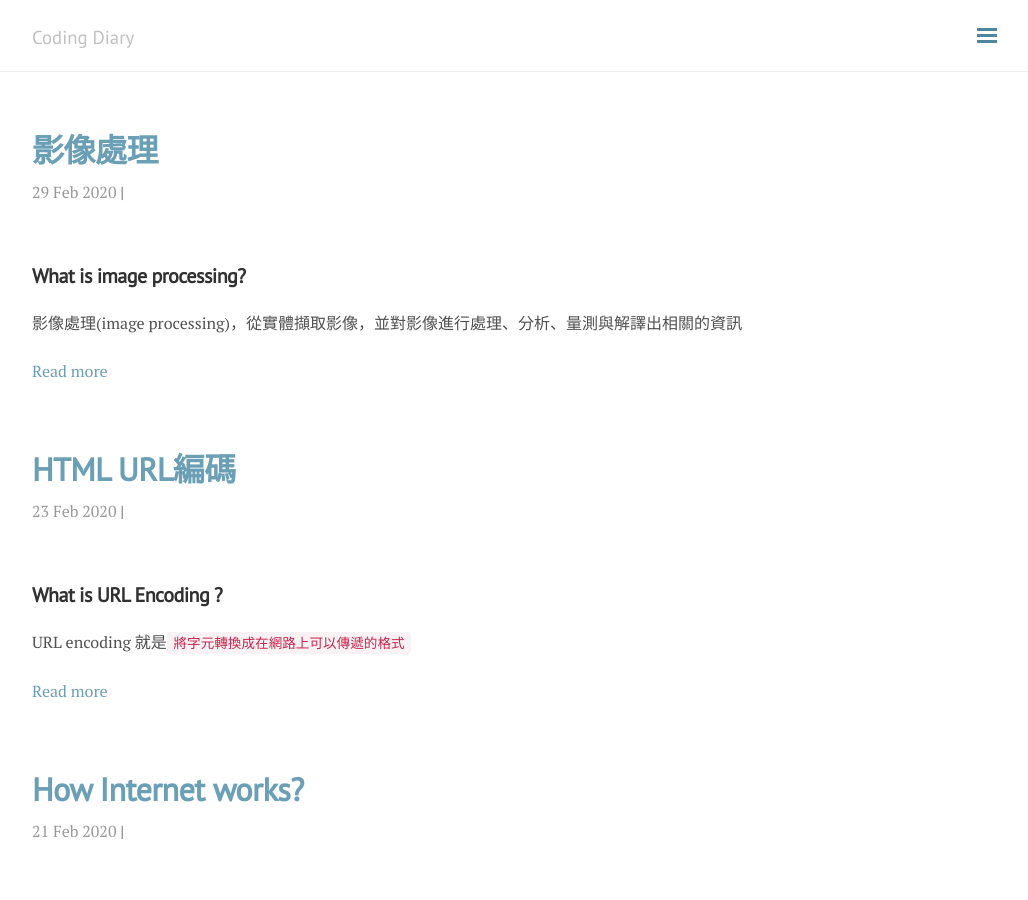
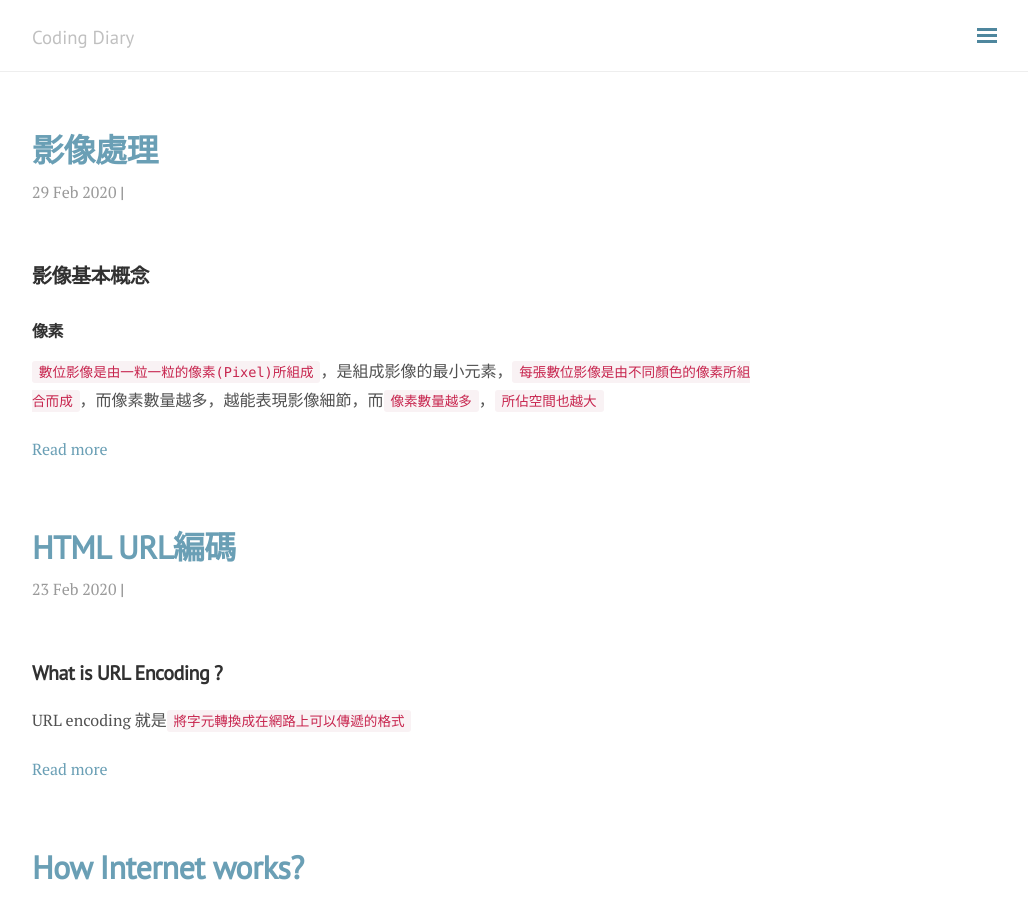
Before and after one commit to david8388/david8388.github.io, a Jekyll site: the page built from index.html, in a window 1280 px wide and 900 px high. Shown: the whole window, without its empty margins (248-1276 px from the left). Built offline with Jekyll 4.4.1, drawn with Linux system fonts in a browser that asks for light colours; nearby versions of some CDN libraries; the list of posts is cut into pages by our own code; comment, search, counter and statistics services are not loaded.

Commit message:
Add content to 2020-02-29-Image-Processing.md

```diff
--- a/_posts/2020-02-29-Image-Processing.md
+++ b/_posts/2020-02-29-Image-Processing.md
@@ -4,6 +4,43 @@
 date: 2020-02-29 14:10
 categories: [ImageProcessing]
 ---
+
+## 影像基本概念
+
+### 像素
+`數位影像是由一粒一粒的像素(Pixel)所組成`，是組成影像的最小元素，`每張數位影像是由不同顏色的像素所組合而成`，而像素數量越多，越能表現影像細節，而`像素數量越多`，`所佔空間也越大`
+
+如下圖，紅色方框處就是一個像素
+
+![pic](https://i.imgur.com/LTrcuER.png)
+
+### 解析度
+
+如果擁有越多像素，畫面細節則越清楚，可以由下圖理解此原理
+
+![pic](https://upload.wikimedia.org/wikipedia/commons/f/f2/Resolution_illustration.png)
+
+當像素為5x5的時候，圖片是非常不清楚的，但像素越來越多到最右方的100x100的時候，可以清楚地顯示「R」
+
+解析度再螢幕以PPI(Pixel Per Inch)為單位，而印刷以DPI(Dot Per Inch)為單位
+
+## 影像種類
+
+1. 點陣圖：以`像素為基礎`組成影像，能真實呈現影像原貌及色彩差異，`放大後會有鋸齒效果`
+
+2. 向量圖：以`數學算式所繪製成的影像`，圖形放大會重新計算，因此`不會有鋸齒狀`
+
+## 影像色彩類型
+
+1. 黑白：只有`黑、白`兩色，`每個像素大小為1Bit`
+
+2. 灰階：還是`黑、白`色，但有`256種明亮度`，`每個像素大小為1Byte`
+
+3. 256色：最多256種顏色，`每個像素大小為1Byte`
+
+4. 高彩：最多65536種顏色，`每個像素大小為2Byte`
+
+5. 全彩：最多1677萬種顏色，`每個像素大小為3Byte`
 
 ## What is image processing?
 
@@ -33,6 +70,10 @@
 
 參考資料：
 
+- [單元一、影像處理基本概念](http://yuan.yocjh.kh.edu.tw/photoimpact/01.htm)
+
+- [解析度到底是什麼？](https://www.viewsonic.com/tw/pr/content/%E8%A7%A3%E6%9E%90%E5%BA%A6%E5%88%B0%E5%BA%95%E6%98%AF%E4%BB%80%E9%BA%BC_7.html)
+
 - [影像處理](https://zh.wikipedia.org/wiki/%E5%9B%BE%E5%83%8F%E5%A4%84%E7%90%86)
 
 - [數位影像處理簡介](http://nova.bime.ntu.edu.tw/~ttlin/Course01/lecture_notes/C1_LECTURE_NOTE_01(2%20in%201).pdf)
```
